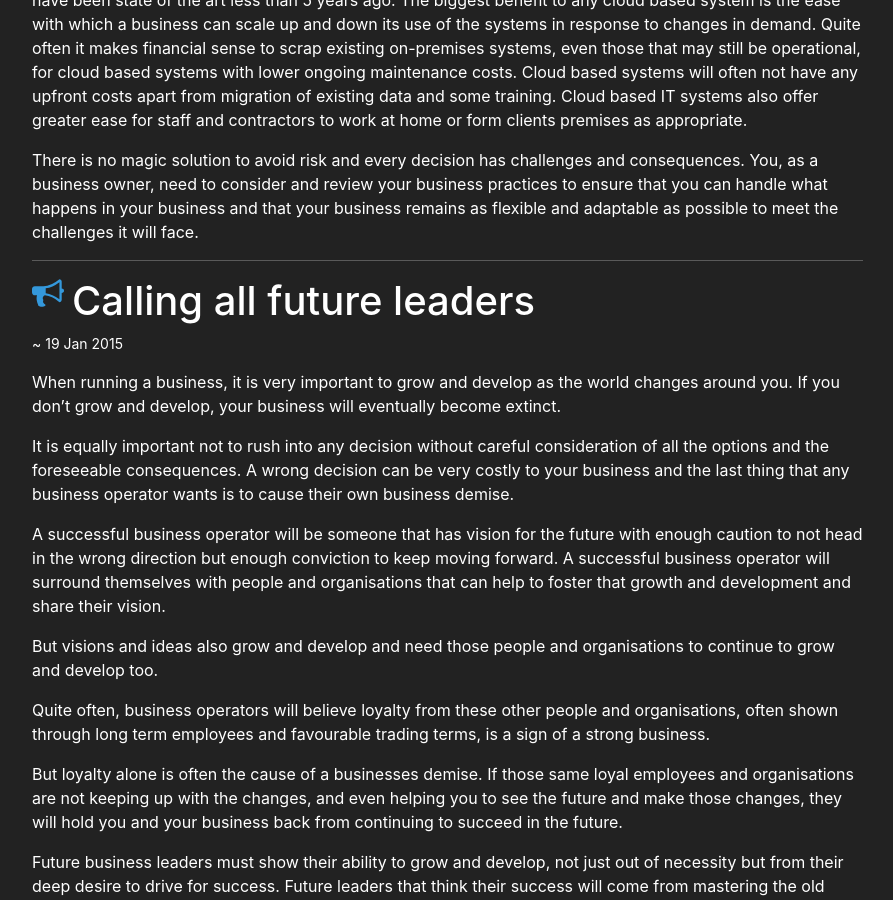
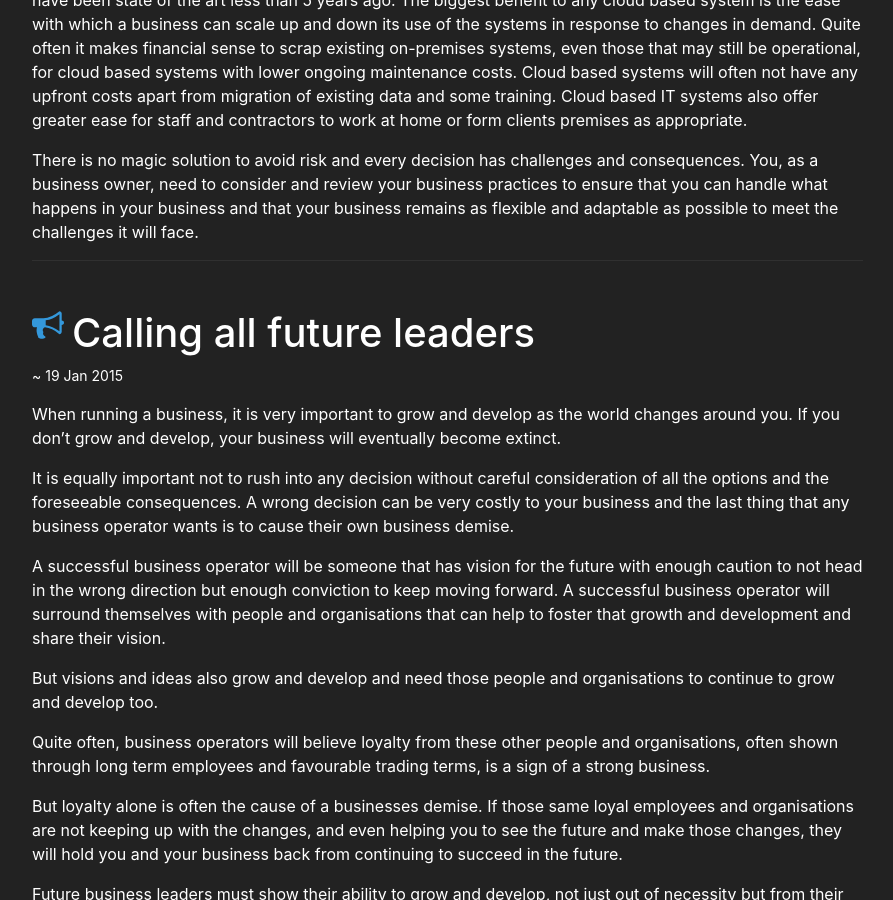
Before and after one commit to Mforcer/tax2, a Jekyll site: the page built from insights/index.html, in a window 1280 px wide and 900 px high, scrolled down 1101 px. Shown: the whole window, without its empty margins (50-943 px from the left). Built offline with Jekyll 4.4.1, drawn with Linux system fonts in a browser that asks for light colours; the list of posts is cut into pages by our own code.

Commit message:
Update index.html

```diff
--- a/insights/index.html
+++ b/insights/index.html
@@ -7,8 +7,9 @@ lead:
 ---
 
 <div class="row">
-  <article class="col-md-9">
+  <div class="col-md-9">
     {% for post in paginator.posts %}
+    <article class="mb-5 border-bottom border-dark">
       <svg class="icon float-start me-2" width="2em" height="2em" fill="var(--bs-info)" viewBox="0 0 1792 1792" xmlns="http://www.w3.org/2000/svg">
         <path id="fa-bullhorn" d="M1664 640q53 0 90.5 37.5t37.5 90.5-37.5 90.5-90.5 37.5v384q0 52-38 90t-90 38q-417-347-812-380-58 19-91 66t-31 100.5 40 92.5q-20 33-23 65.5t6 58 33.5 55 48 50 61.5 50.5q-29 58-111.5 83t-168.5 11.5-132-55.5q-7-23-29.5-87.5t-32-94.5-23-89-15-101 3.5-98.5 22-110.5h-122q-66 0-113-47t-47-113v-192q0-66 47-113t113-47h480q435 0 896-384 52 0 90 38t38 90v384zm-128 604v-954q-394 302-768 343v270q377 42 768 341z" />
       </svg>
@@ -16,7 +17,7 @@ lead:
       {% if post.subtitle %}<p class="lead">{{ post.subtitle }}</p>{% endif %}
       <p class="post-meta small">~ {{post.date | date_to_string}}</p>
       {{ post.content }}
-    <hr>
+    </article>
     {% endfor %}
     <ul id="pager" class="nav justify-content-between">
       <li class="nav-item">
@@ -34,7 +35,7 @@ lead:
         {% endif %}
       </li>
     </ul>
-  </article>
+  </div>
   <aside class="col-sm-3 sticky-top">
     {% include contact.html %}
   </aside>
```
Lines whose indentation alone changed are shown as unchanged.
